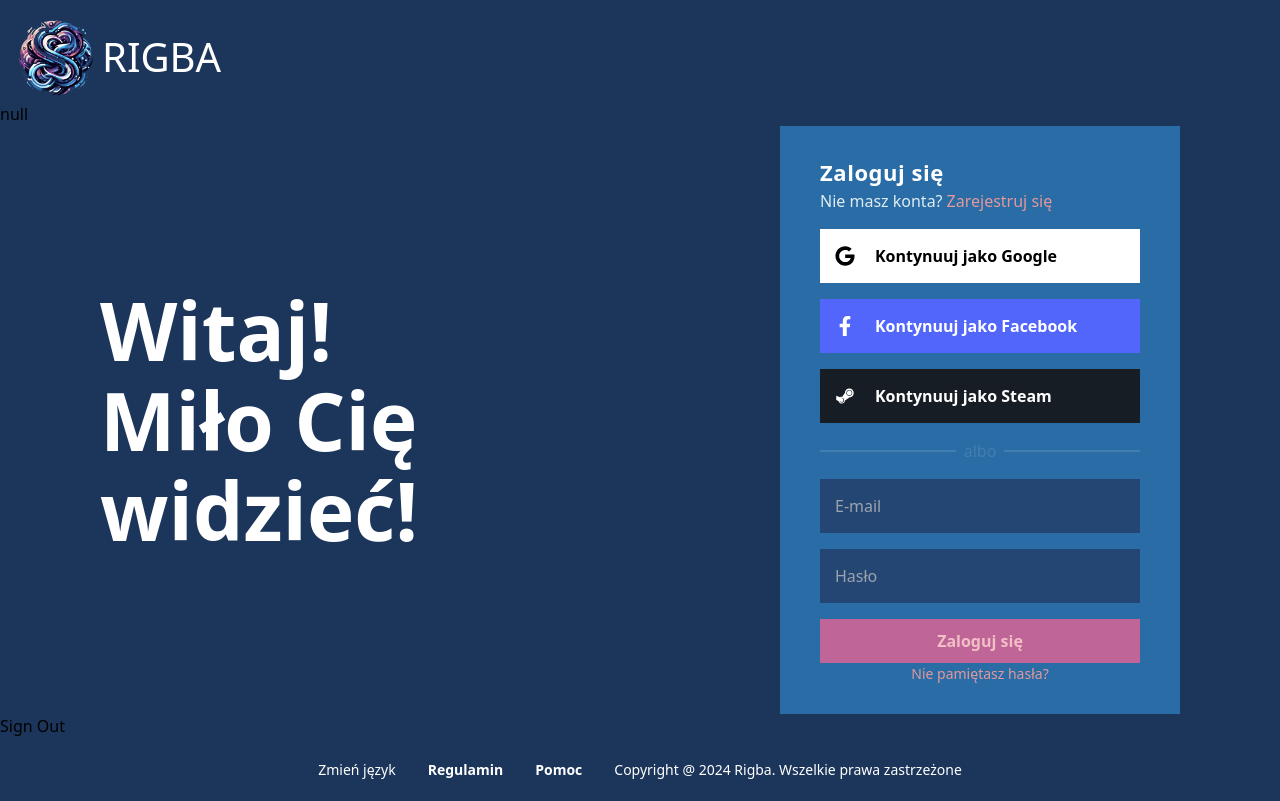
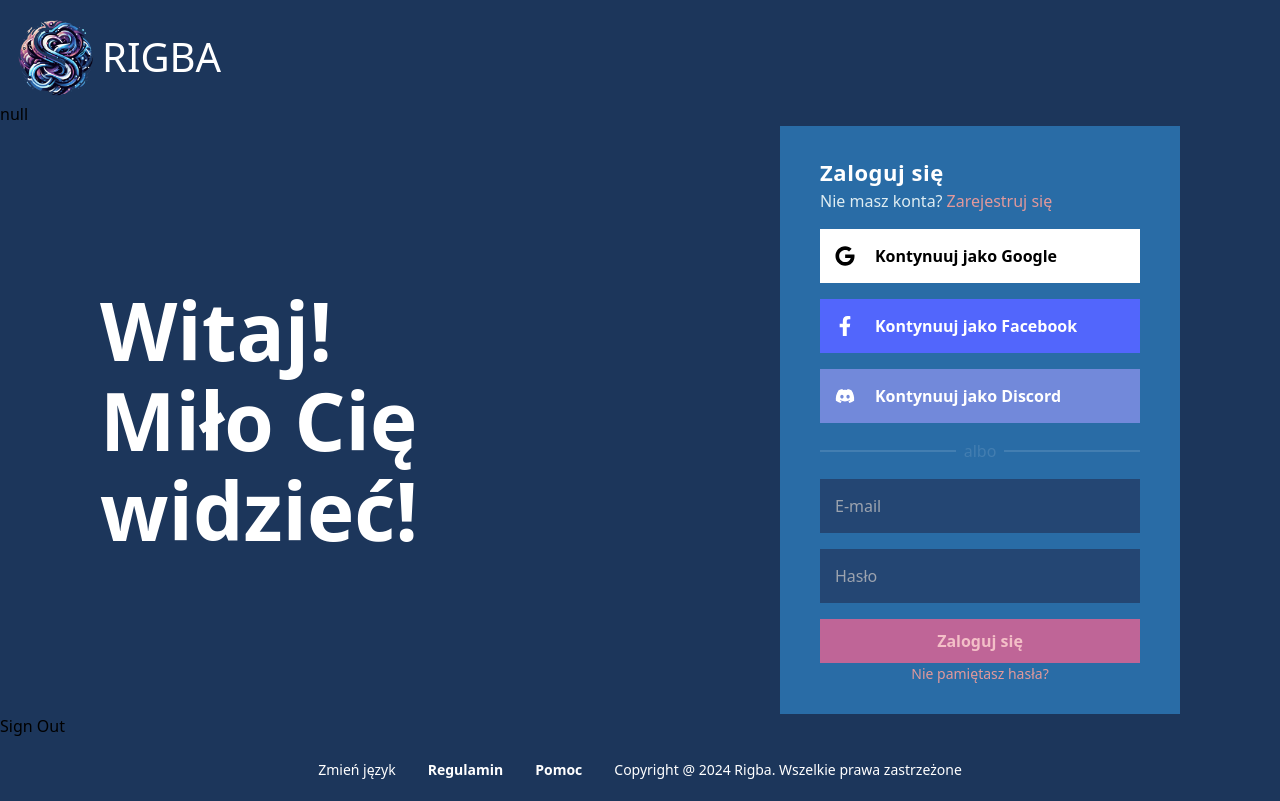
Before and after one commit to Prispajer/rigba-game-store, a Next.js app: page /login in a window 1280 px wide. Built offline with nearby package versions, Linux system fonts and the light colour scheme; no server answers.

Commit message:
Replaced steam provider to discord provider

```diff
--- a/auth.config.ts
+++ b/auth.config.ts
@@ -6,6 +6,7 @@ import { getUserByEmail } from "@/data/database/publicSQL/queries";
 import credentials from "next-auth/providers/credentials";
 import Google from "next-auth/providers/google";
 import Facebook from "next-auth/providers/facebook";
+import Discord from "@auth/core/providers/discord";
 // import { queryRequests } from "@/data/database/resources/users";
 
 export default {
@@ -17,6 +18,10 @@ export default {
     Facebook({
       clientId: process.env.FACEBOOK_CLIENT_ID,
       clientSecret: process.env.FACEBOOK_CLIENT_SECRET,
+    }),
+    Discord({
+      clientId: process.env.DISCORD_CLIENT_ID,
+      clientSecret: process.env.DISCORD_CLIENT_SECRET,
     }),
     credentials({
       async authorize(credentials: { email: string; password: string }) {
--- a/package.json
+++ b/package.json
@@ -28,6 +28,7 @@
     "net": "^1.0.2",
     "next": "14.1.0",
     "next-auth": "^5.0.0-beta.15",
+    "next-auth-steam": "^0.3.0",
     "postgres": "^3.4.4",
     "react": "^18",
     "react-dom": "^18",
--- a/src/app/globals.css
+++ b/src/app/globals.css
@@ -52,7 +52,7 @@ body {
 }
 
 .social-link {
-  @apply flex items-center p-[15px] my-4 cursor-pointer;
+  @apply flex items-center p-[15px] my-4 cursor-pointer transition duration-300;
 }
 
 .social-link-span {
--- a/src/components/Auth/LoginContainer.tsx
+++ b/src/components/Auth/LoginContainer.tsx
@@ -4,7 +4,7 @@ import React from "react";
 import Link from "next/link";
 import { FaGoogle } from "react-icons/fa";
 import { FaFacebookF } from "react-icons/fa";
-import { FaSteamSymbol } from "react-icons/fa";
+import { FaDiscord } from "react-icons/fa";
 import { LoginSchema } from "@/utils/schemas/user";
 import { zodResolver } from "@hookform/resolvers/zod";
 import { useForm } from "react-hook-form";
@@ -18,14 +18,14 @@ export default function LoginContainer() {
   const searchParams = useSearchParams();
   const urlError =
     searchParams.get("error") === "OAuthAccountNotLinked"
-      ? "Email already in use widy different provider!"
+      ? "Email already in use with different provider!"
       : "";
   const [error, setError] = React.useState<string | undefined>("");
   const [success, setSuccess] = React.useState<string | undefined>("");
   const [isPending, startTransition] = React.useTransition();
 
   const handleProviderClick = async (
-    provider: "google" | "facebook" | "steam"
+    provider: "google" | "facebook" | "discord"
   ) => {
     await signIn(provider, {
       callbackUrl: DEFAULT_LOGIN_REDIRECT,
@@ -104,7 +104,7 @@ export default function LoginContainer() {
         </div>
         <div className="">
           <div
-            className="social-link bg-[#FFFFFF]"
+            className="social-link bg-[#FFFFFF] hover:bg-[#efeded]"
             onClick={() => handleProviderClick("google")}
           >
             <FaGoogle size={20} color="black" />
@@ -113,7 +113,7 @@ export default function LoginContainer() {
             </span>
           </div>
           <div
-            className="social-link bg-[#5266fc]"
+            className="social-link bg-[#5266fc] hover:bg-[#5257fc]"
             onClick={() => handleProviderClick("facebook")}
           >
             <FaFacebookF size={20} color="white" />
@@ -122,12 +122,12 @@ export default function LoginContainer() {
             </span>
           </div>
           <div
-            className="social-link bg-[#171d25]"
-            onClick={() => handleProviderClick("steam")}
+            className="social-link bg-[#7289da] hover:bg-[#7280da]"
+            onClick={() => handleProviderClick("discord")}
           >
-            <FaSteamSymbol size={20} color="white" />
+            <FaDiscord size={20} color="white" />
             <span className="social-link-span  text-[white]">
-              Kontynuuj jako Steam
+              Kontynuuj jako Discord
             </span>
           </div>
         </div>
```
Also changed, not shown: 1 other file (tests, documents, lock files or other folders).
